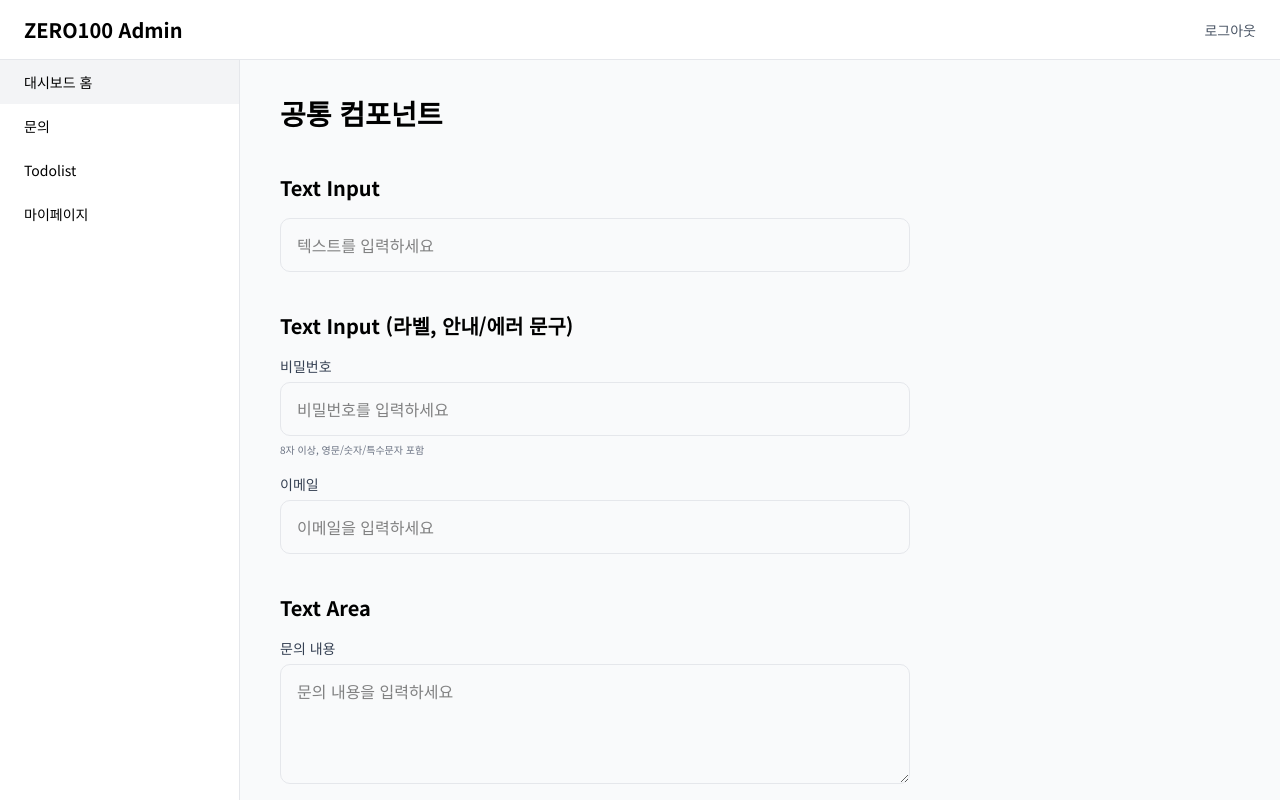
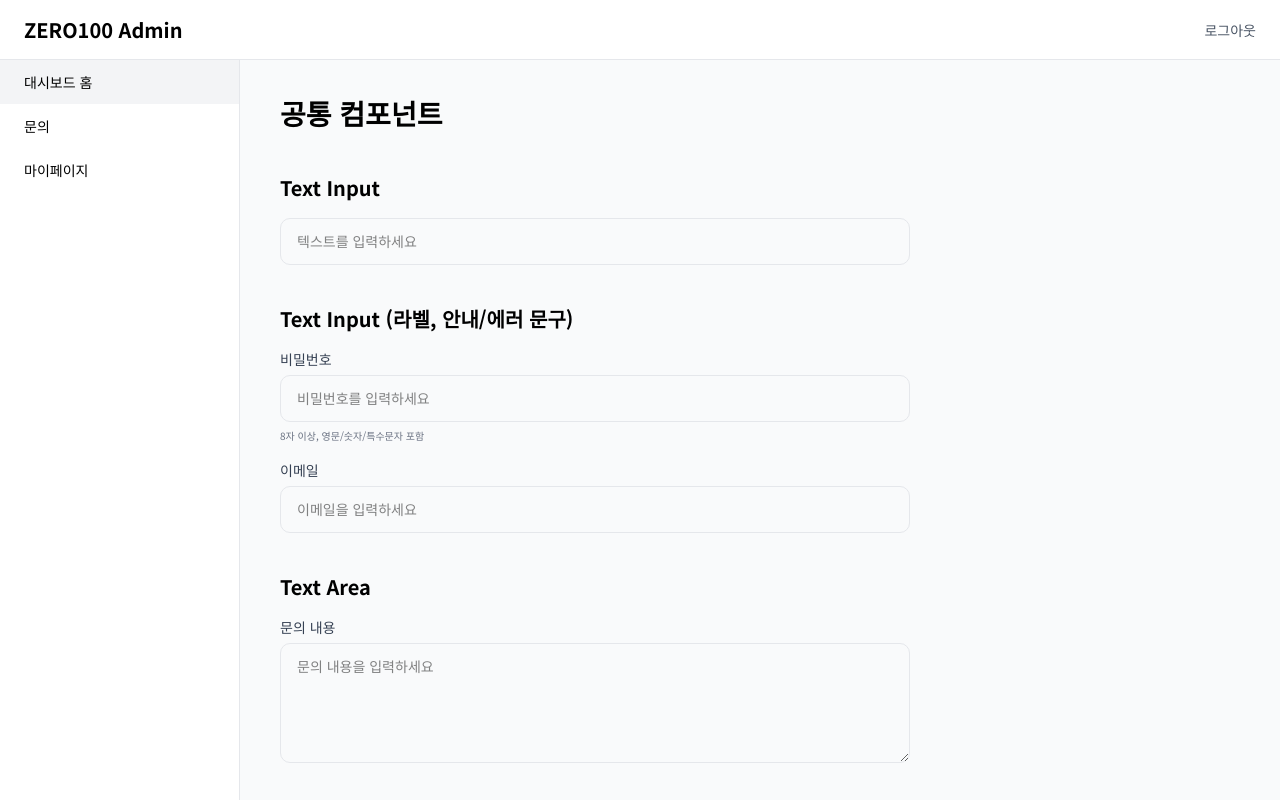
Before and after one commit to Leets-Official/8th-FE-Zero100, a React (Vite) app: page /dashboard in a window 1280 px wide. Shown: the top 800 px of the page. Built offline with nearby package versions, Linux system fonts and the light colour scheme.

Commit message:
style: Figma 컴포넌트 시트에 맞춰 대시보드 컴포넌트 수정
- Sidebar 메뉴를 시안대로 대시보드 홈 / 문의 / 마이페이지 3개로 정리
- Modal 폭 385px
- TextInput/TextArea 글자 크기 14px, 입력칸 높이 47px

```diff
--- a/src/components/dashboard/DashboardLayout/DashboardLayout.jsx
+++ b/src/components/dashboard/DashboardLayout/DashboardLayout.jsx
@@ -9,7 +9,6 @@ import Toast from '../Toast/Toast';
 const SIDEBAR_ITEMS = [
   { to: ROUTES.DASHBOARD, label: '대시보드 홈', end: true },
   { to: ROUTES.DASHBOARD_INQUIRIES, label: '문의' },
-  { to: ROUTES.TODO, label: 'Todolist' },
   { to: ROUTES.DASHBOARD_MYPAGE, label: '마이페이지' },
 ];
 
--- a/src/components/dashboard/Modal/Modal.jsx
+++ b/src/components/dashboard/Modal/Modal.jsx
@@ -24,7 +24,7 @@ function Modal({ message, cancelLabel = '취소', confirmLabel = '확인', onCan
         role="dialog"
         aria-modal="true"
         aria-labelledby={messageId}
-        className="flex w-full max-w-110 flex-col gap-8 rounded-[10px] border border-dash-line bg-white p-[33px]"
+        className="flex w-full max-w-[385px] flex-col gap-8 rounded-[10px] border border-dash-line bg-white p-[33px]"
       >
         <h2 id={messageId} className="text-center text-lg leading-7 font-normal text-dash-black">
           {message}
--- a/src/components/dashboard/fieldClassName.js
+++ b/src/components/dashboard/fieldClassName.js
@@ -1,3 +1,3 @@
 /** TextInput과 TextArea가 똑같이 쓰는 입력칸 스타일 */
 export const FIELD_CLASS_NAME =
-  'w-full min-w-0 rounded-[10px] border border-dash-line bg-dash-bg px-4 py-3.5 text-base text-dash-input-text outline-none transition-colors placeholder:text-dash-placeholder focus:border-dash-muted aria-invalid:border-dash-error disabled:cursor-not-allowed disabled:opacity-50';
+  'w-full min-w-0 rounded-[10px] border border-dash-line bg-dash-bg px-4 py-[13px] text-sm leading-[19px] text-dash-input-text outline-none transition-colors placeholder:text-dash-placeholder focus:border-dash-muted aria-invalid:border-dash-error disabled:cursor-not-allowed disabled:opacity-50';
```
